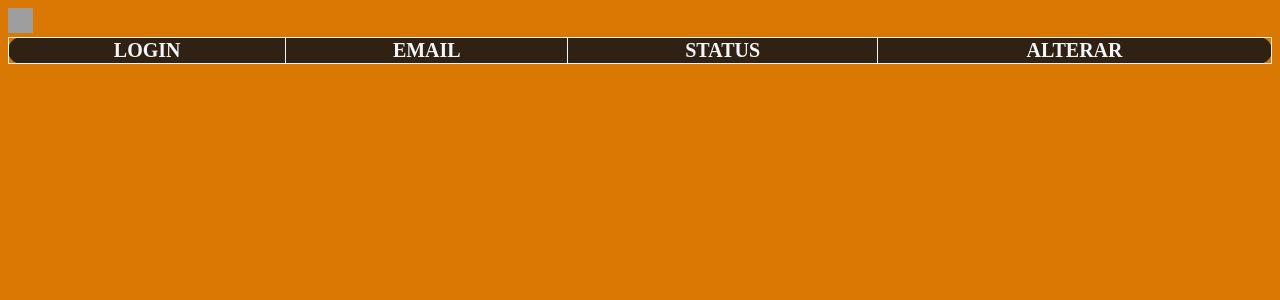
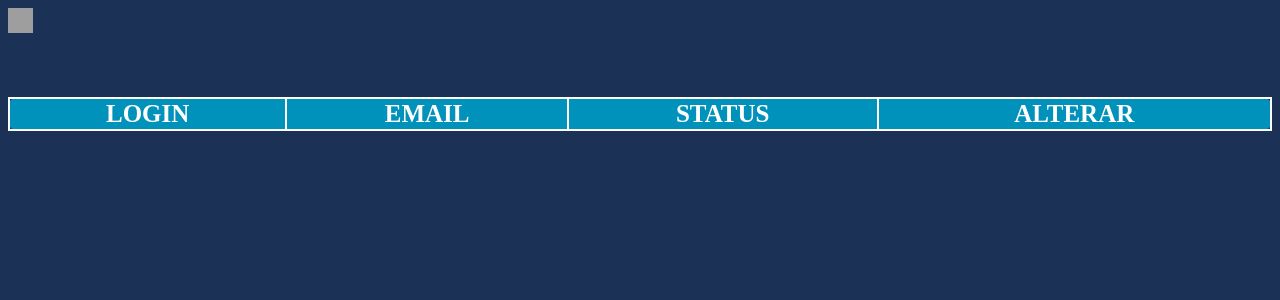
Before and after one commit to MichaelToniolo/TI28-Projetos, a PHP site: page /usuario-lista.php in a window 1280 px wide. Shown: the top 300 px of the page. Run offline with PHP 8.4, Linux system fonts and the light colour scheme; data that the repository does not hold is empty; some web fonts are replaced; grey boxes are pictures that could not be loaded.

Commit message:
upload css

```diff
--- a/PHP-UC13/mafia-do-pao/backoffice.php
+++ b/PHP-UC13/mafia-do-pao/backoffice.php
@@ -20,7 +20,7 @@ $nomeusuario = $_SESSION['nomeusuario'];
             <?php
                 if ($nomeusuario != null) {
                 ?>
-                <li class="perfil"><label>BEM VINDO <?= strtoupper($nomeusuario)?></label></li>
+              <label>BEM VINDO <?= strtoupper($nomeusuario)?></label>
             <?php
                 }
                 else {
--- a/PHP-UC13/mafia-do-pao/css/estilo.css
+++ b/PHP-UC13/mafia-do-pao/css/estilo.css
@@ -1,11 +1,12 @@
 body{
-    background-color: #d97904;
+    background-color: #1c3156;
 }
 
 /* CONTAINER GLOBAL */
 .container-global{
     display: flex;
     justify-content: center;
+    background-color: #1c3156;
 
 }
 
@@ -43,7 +44,7 @@ body{
 .topo{
     display: flex;
     justify-content: space-between;
-    background-color: #730202;
+    background-color: #3670a8;
     height: 50px;
     width: auto;
     border-radius: 20px;
@@ -51,6 +52,7 @@ body{
 }
 
 .topo label{
+    margin-top: 8px;
     font-size: 30px;
     color: #ffffff;
 }
@@ -73,7 +75,7 @@ body{
 }
 
 .menu a{
-    background-color: #7e1010;
+    background-color: #0092ba;
     width: 300px;
     height: 300px;
     margin: 30px 30px 30px 30px;
@@ -84,9 +86,19 @@ body{
     justify-content: center;
     align-items: center;
     color: black;
+    transition: transform .2s;
 }
 
+.menu a:hover {
+    -ms-transform: scale(1.1); /* IE 9 */
+    -webkit-transform: scale(1.1); /* Safari 3-8 */
+    transform: scale(1.1);
+  }
+
+
+
 .menu img{
+    margin-bottom: 30px;
     border-radius: 20px;
 }
 
@@ -94,7 +106,7 @@ body{
   .menu .tooltiptext {
     margin-top: 260px ;
     width: 200px;
-    background-color: rgba(255, 255, 255, 0.473);
+    background-color: #fff;
     color: #020202;
     font-size: medium;
     text-align: center;
@@ -109,6 +121,7 @@ body{
 
 /* AJUSTANDO TABELAS */
 .container-listausuarios {
+    margin-top: 60px;
     display: flex;
     flex-flow: column;
     align-content: center;
@@ -117,16 +130,25 @@ body{
 }
 
 .lista{
-    background-color: rgb(47, 34, 21);
-    border-radius: 20px;
+    background-color: #0092ba;
+    padding: 20px;
+    border-radius: 10px;
     border-collapse: collapse;
     width: 100%;
     height: auto;
 
 }
 td, tr, th{
+    color: #ffffff;
+    border: #fff 2px solid;
+    font-size: 25px;
+}
 
-    color: whitesmoke;
-    border: whitesmoke 1px solid;
-    font-size: 20px;
+.btnsair{
+    transition: transform .2s;
 }
+.btnsair a:hover {
+    -ms-transform: scale(1.1); /* IE 9 */
+    -webkit-transform: scale(1.1); /* Safari 3-8 */
+    transform: scale(1.1);
+  }
--- a/PHP-UC13/mafia-do-pao/usuario-lista.php
+++ b/PHP-UC13/mafia-do-pao/usuario-lista.php
@@ -18,10 +18,11 @@ $status = '1';
     <meta charset="UTF-8">
     <meta name="viewport" content="width=device-width, initial-scale=1.0">
     <link rel="stylesheet" href="css/estilo.css">
+    <link href="https://fonts.cdnfonts.com/css/curely" rel="stylesheet">
     <title>LISTA DE USUARIOS</title>
 </head>
 <body>
-<a href="backoffice.php"><img src="icons/Navigation-left-01-256.png" width="25" height="25"></a>
+<a href="backoffice.php" class='btnsair'><img src="icons/Navigation-left-01-256.png" width="25" height="25"></a>
 
     <div class="container-listausuarios">
         <!-- FAZER DEPOIS DO ROLÊ -->
```
Also changed, not shown: PHP-UC13/mafia-do-pao/img/churrasco.jpg (added).
